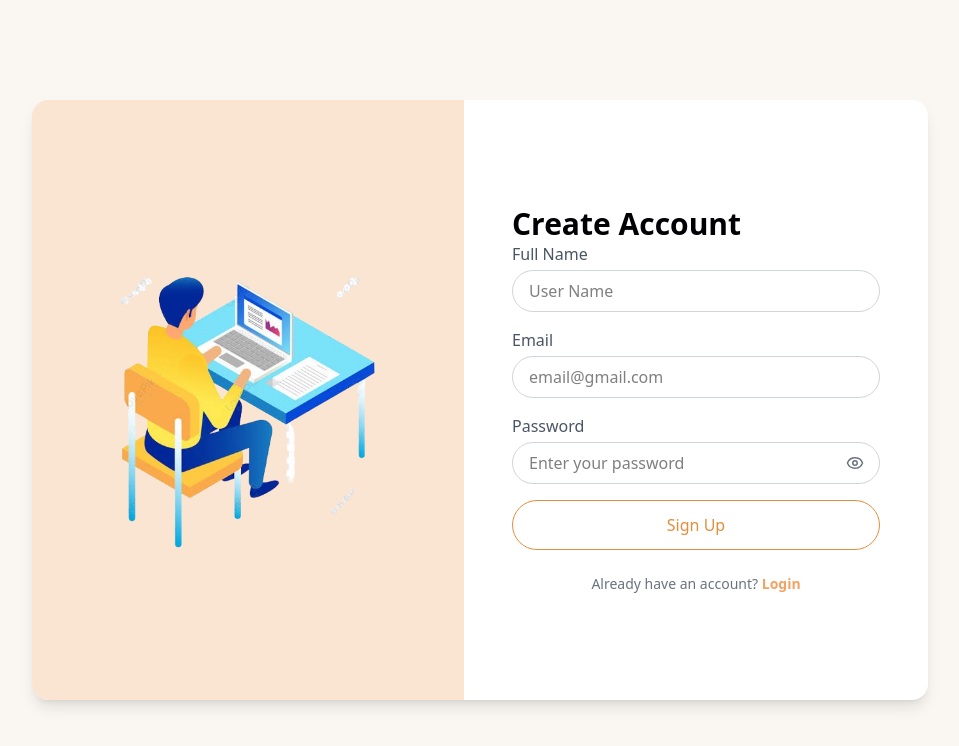
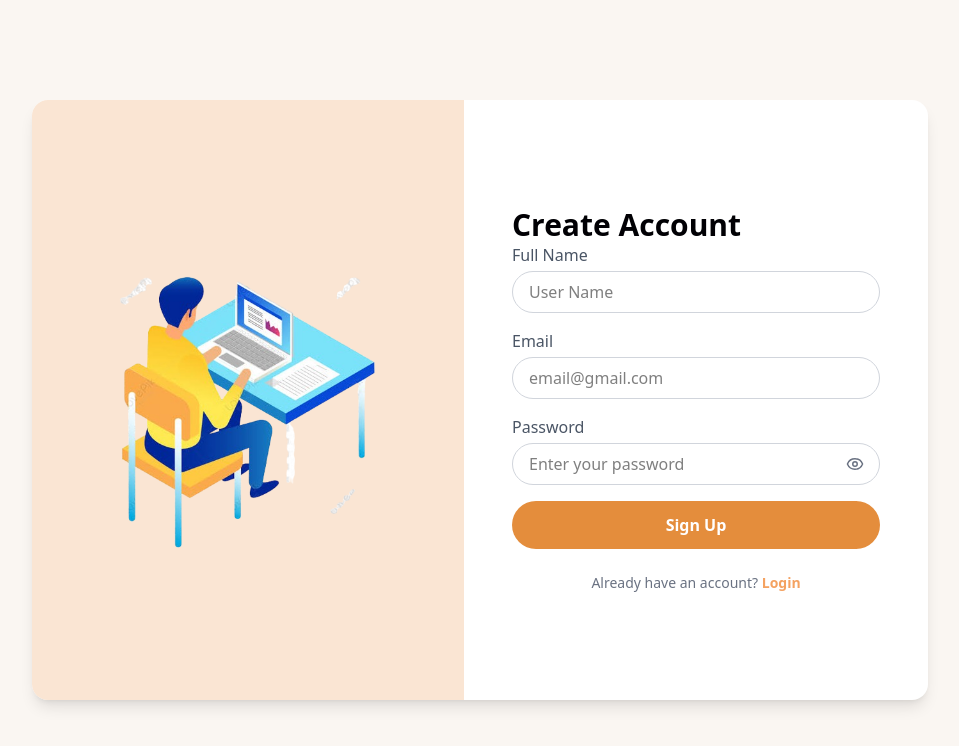
Before and after one commit to AJAY2405/Exam_Frontend, a React (Vite) app: page /signup in a window 1280 px wide. Shown: the top 746 px of the page, without its empty margins (160-1119 px from the left). Built offline with nearby package versions, Linux system fonts and the light colour scheme; no server answers.

Commit message:
update 3/7/2026(ii)

```diff
--- a/src/components/auth/Login.jsx
+++ b/src/components/auth/Login.jsx
@@ -112,10 +112,9 @@
 
            <button
   type="submit"
-  disabled={loading}
-  className="w-full py-3 border border-[#F4A261] text-[#F4A261] rounded-full font-semibold transition-all duration-300 hover:bg-[#F4A261] hover:text-white disabled:opacity-50 disabled:cursor-not-allowed"
+  className="w-full py-3 rounded-full bg-[#E48D3C] text-white font-semibold hover:bg-[#D97706]"
 >
-  {loading ? "Logging In..." : "Login"}
+  Login
 </button>
           </form>
           {/* Divider */}
--- a/src/components/auth/Signup.jsx
+++ b/src/components/auth/Signup.jsx
@@ -139,10 +139,9 @@
 
             <button
   type="submit"
-  disabled={loading}
-  className="w-full py-3 rounded-full border border-[#E48D3C] text-[#E48D3C] font-medium transition-all duration-300 hover:bg-[#E48D3C] hover:text-white hover:shadow-md active:scale-95 disabled:opacity-50 disabled:cursor-not-allowed"
+  className="w-full py-3 rounded-full bg-[#E48D3C] text-white font-semibold hover:bg-[#D97706]"
 >
-  {loading ? "Signing Up..." : "Sign Up"}
+  Sign Up
 </button>
           </form>
           <p className="text-center text-sm mt-6 text-gray-500">
```
